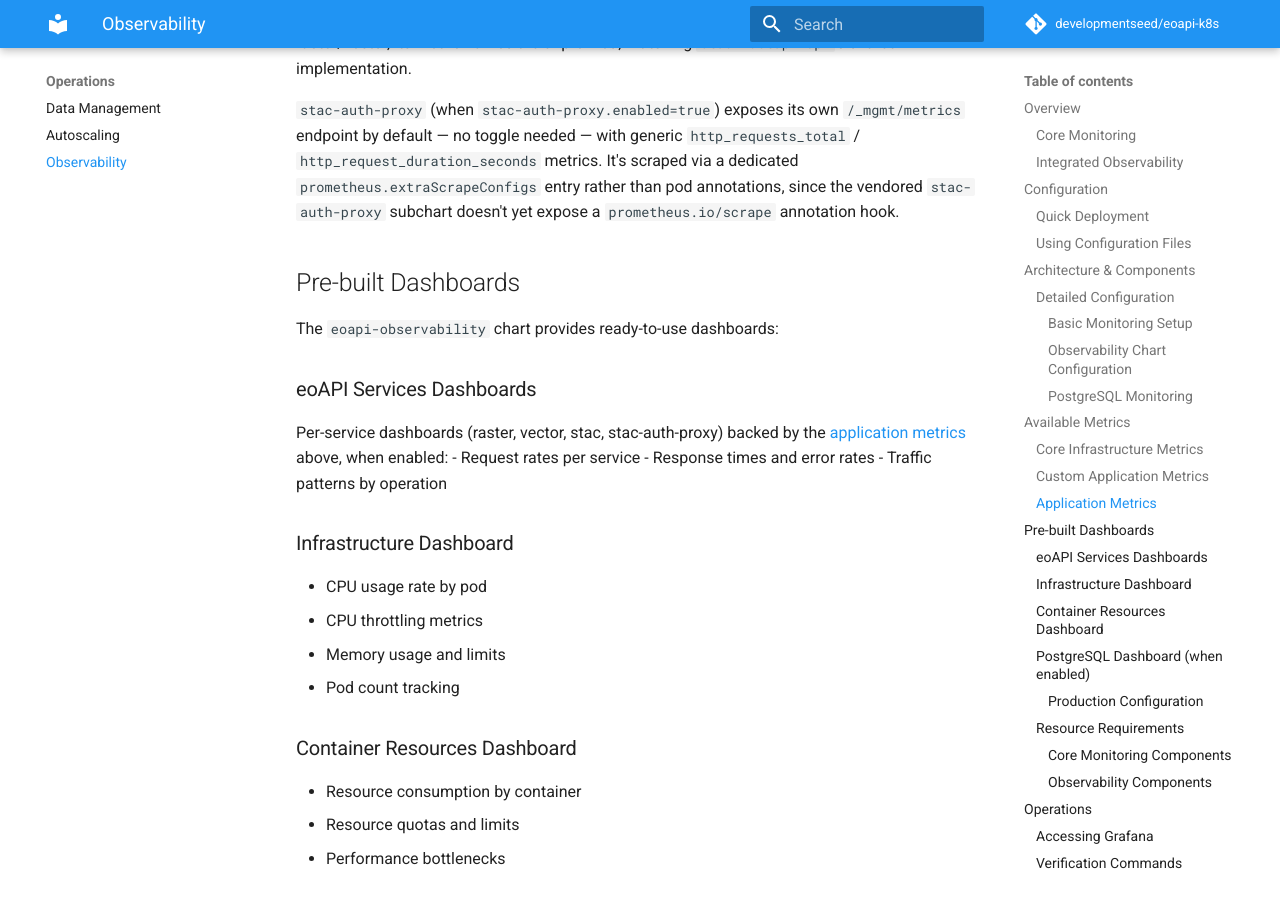
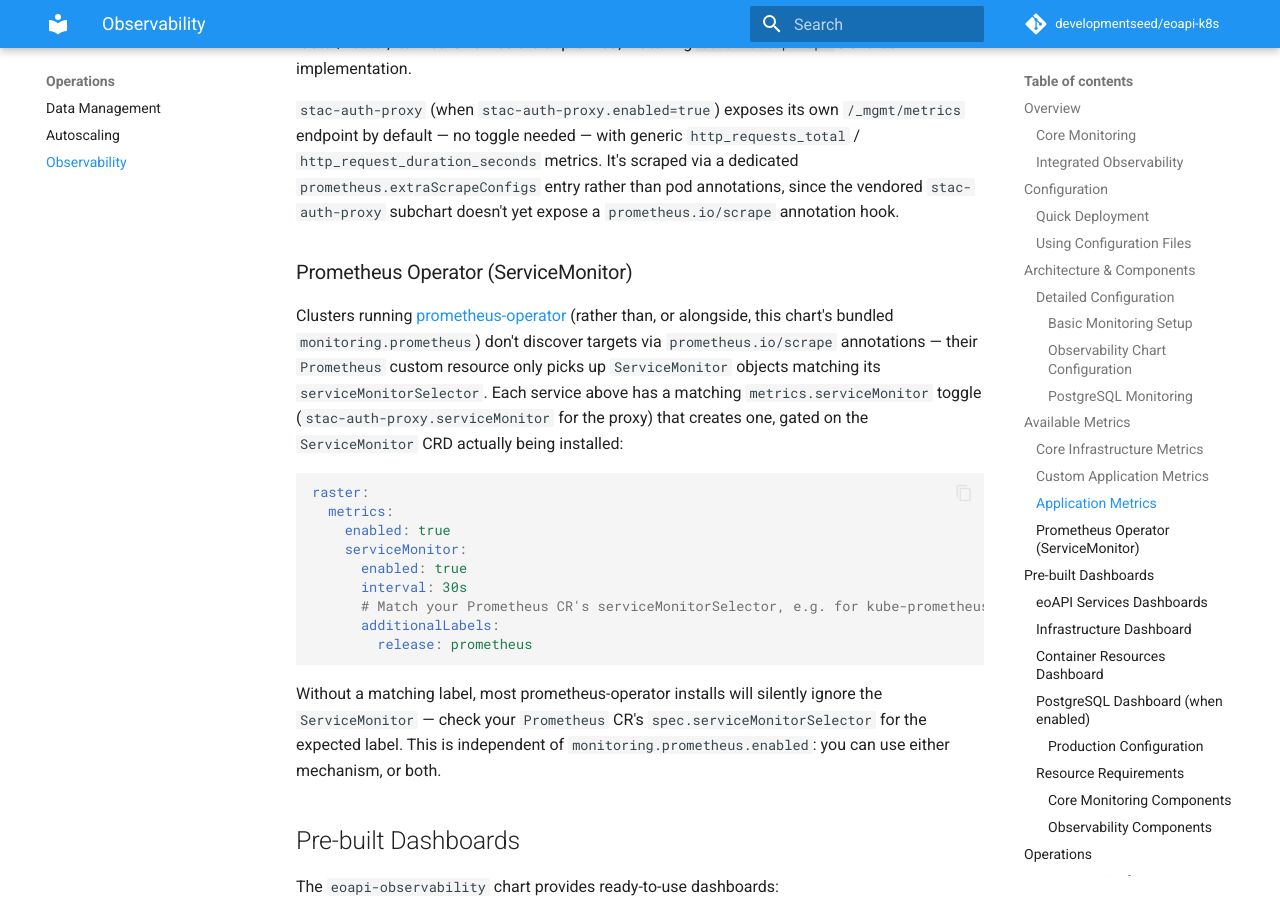
Before and after one commit to developmentseed/eoapi-k8s, an MkDocs documentation site: the page built from docs/observability.md, in a window 1280 px wide and 900 px high, scrolled down 3979 px. Built offline with MkDocs 1.6.1 and Material for MkDocs 9.7.7, drawn with Linux system fonts in a browser that asks for light colours; comment, search, counter and statistics services are not loaded.

Commit message:
fix: added servicemonitor support. (#628)

````diff
--- a/docs/observability.md
+++ b/docs/observability.md
@@ -184,6 +184,33 @@
 a dedicated `prometheus.extraScrapeConfigs` entry rather than pod annotations,
 since the vendored `stac-auth-proxy` subchart doesn't yet expose a
 `prometheus.io/scrape` annotation hook.
+
+### Prometheus Operator (ServiceMonitor)
+
+Clusters running [prometheus-operator](https://github.com/prometheus-operator/prometheus-operator)
+(rather than, or alongside, this chart's bundled `monitoring.prometheus`) don't
+discover targets via `prometheus.io/scrape` annotations — their `Prometheus`
+custom resource only picks up `ServiceMonitor` objects matching its
+`serviceMonitorSelector`. Each service above has a matching
+`metrics.serviceMonitor` toggle (`stac-auth-proxy.serviceMonitor` for the proxy)
+that creates one, gated on the `ServiceMonitor` CRD actually being installed:
+
+```yaml
+raster:
+  metrics:
+    enabled: true
+    serviceMonitor:
+      enabled: true
+      interval: 30s
+      # Match your Prometheus CR's serviceMonitorSelector, e.g. for kube-prometheus-stack:
+      additionalLabels:
+        release: prometheus
+```
+
+Without a matching label, most prometheus-operator installs will silently ignore
+the `ServiceMonitor` — check your `Prometheus` CR's `spec.serviceMonitorSelector`
+for the expected label. This is independent of `monitoring.prometheus.enabled`:
+you can use either mechanism, or both.
 
 ## Pre-built Dashboards
 
````
Also changed, not shown: 13 other files.
